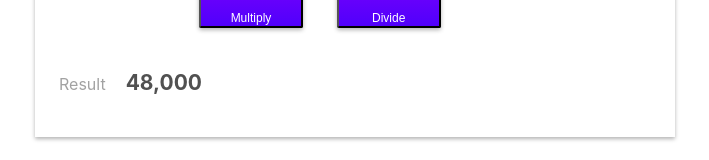
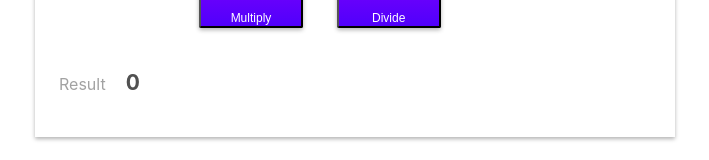
Before and after one commit to devangnpatil/calculator, a React (Create React App) app: page / in a window 1280 px wide. Shown: the part 475-635 px from the top of the page, without its empty margins (285-994 px from the left). Built offline with nearby package versions, Linux system fonts and the light colour scheme; the HTML template or start-up script is replaced by a standard one.

Commit message:
update result component

```diff
--- a/src/App.js
+++ b/src/App.js
@@ -16,7 +16,8 @@ class App extends Component{
     inputElements: [
       {name: 'value1', id:1, labelName: 'Enter value 1', value:''},
       {name: 'value2', id:2, labelName: 'Enter value 2', value:''},
-    ]
+    ],
+    output:0
   }
 
   render() {
@@ -33,7 +34,7 @@ class App extends Component{
             <CalcButton operations={this.state.operations}/>
           </div>
           <div className="result-wrapper">
-            <CalcResult />
+            <CalcResult result={this.state.output}/>
           </div>
         </div>
       </div>
--- a/src/components/CalcResult.js
+++ b/src/components/CalcResult.js
@@ -1,11 +1,10 @@
 import React from 'react'
 
-const CalcResult = () => {
-
+const CalcResult = (props) => {
     return (
         <div className="result">
 			<span className="result-text">Result</span>
-			<span className="output">48,000</span>
+			<span className="output">{props.result}</span>
 		</div>
     );
 }
```
